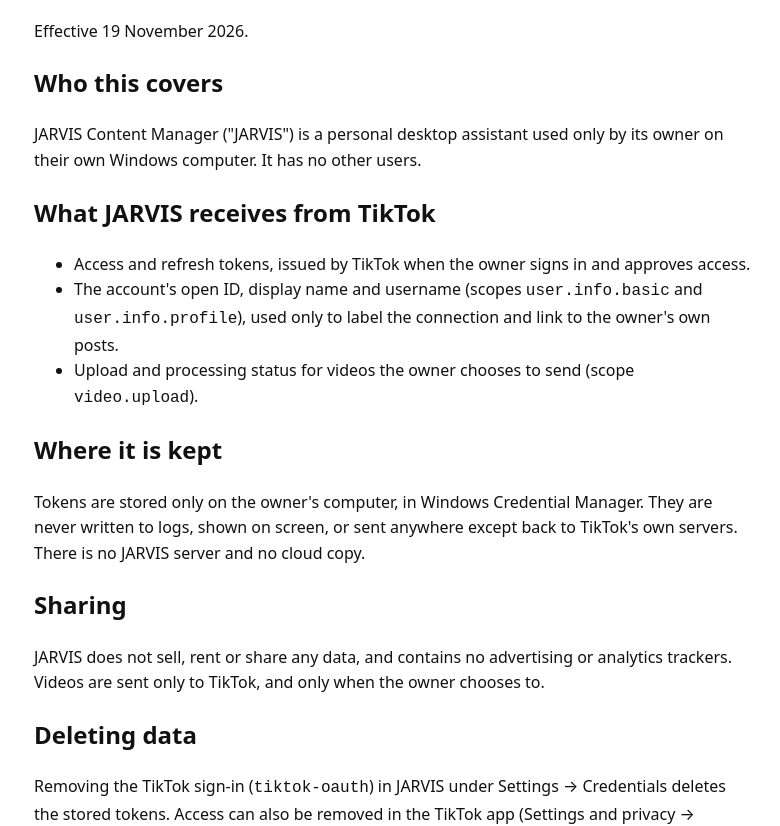
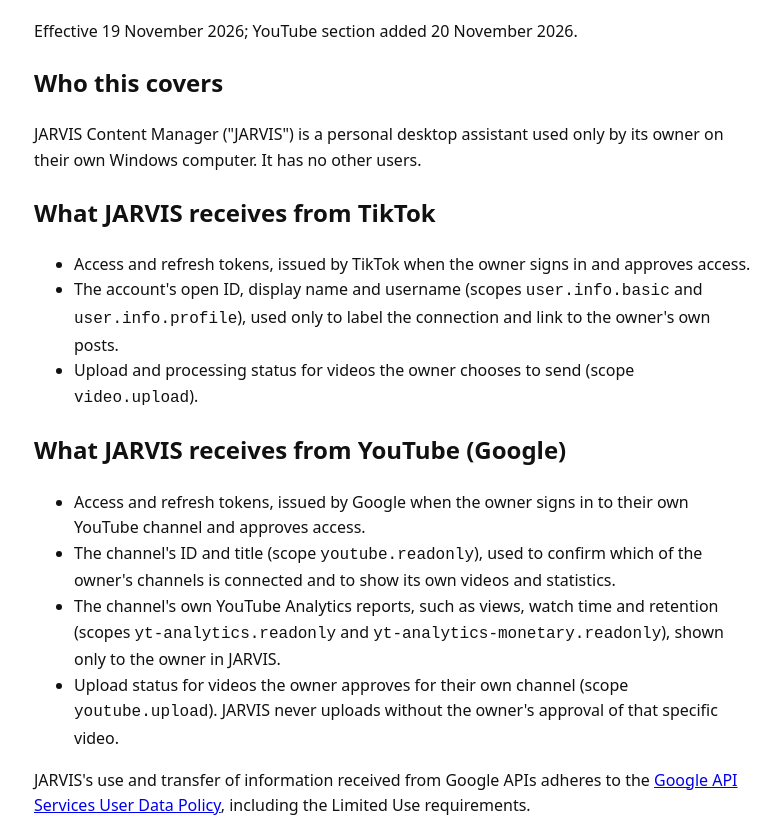
Before and after one commit to williamguy11/jarvis-content-manager, a plain HTML site: page privacy.html in a window 1280 px wide. Shown: the part 141-967 px from the top of the page, without its empty margins (246-1026 px from the left). Drawn offline with Linux system fonts and the light colour scheme.

Commit message:
Privacy policy: add what JARVIS receives from YouTube (Google) and the Limited Use statement

```diff
--- a/privacy.html
+++ b/privacy.html
@@ -12,7 +12,7 @@
 <body>
 <p><a href="index.html">JARVIS Content Manager</a> · <a href="terms.html">Terms of Service</a></p>
 <h1>Privacy Policy</h1>
-<p>Effective 19 November 2026.</p>
+<p>Effective 19 November 2026; YouTube section added 20 November 2026.</p>
 
 <h2>Who this covers</h2>
 <p>JARVIS Content Manager ("JARVIS") is a personal desktop assistant used only by its owner on their own Windows computer. It has no other users.</p>
@@ -25,17 +25,32 @@
   <li>Upload and processing status for videos the owner chooses to send (scope <code>video.upload</code>).</li>
 </ul>
 
+<h2>What JARVIS receives from YouTube (Google)</h2>
+<ul>
+  <li>Access and refresh tokens, issued by Google when the owner signs in to their own YouTube channel and approves access.</li>
+  <li>The channel's ID and title (scope <code>youtube.readonly</code>), used to confirm which of the owner's channels is connected and to show its own
+      videos and statistics.</li>
+  <li>The channel's own YouTube Analytics reports, such as views, watch time and retention (scopes <code>yt-analytics.readonly</code> and
+      <code>yt-analytics-monetary.readonly</code>), shown only to the owner in JARVIS.</li>
+  <li>Upload status for videos the owner approves for their own channel (scope <code>youtube.upload</code>). JARVIS never uploads without the
+      owner's approval of that specific video.</li>
+</ul>
+<p>JARVIS's use and transfer of information received from Google APIs adheres to the
+<a href="https://developers.google.com/terms/api-services-user-data-policy">Google API Services User Data Policy</a>, including the Limited Use
+requirements.</p>
+
 <h2>Where it is kept</h2>
 <p>Tokens are stored only on the owner's computer, in Windows Credential Manager. They are never written to logs, shown on screen, or sent
-anywhere except back to TikTok's own servers. There is no JARVIS server and no cloud copy.</p>
+anywhere except back to the platform that issued them (TikTok or Google). There is no JARVIS server and no cloud copy.</p>
 
 <h2>Sharing</h2>
-<p>JARVIS does not sell, rent or share any data, and contains no advertising or analytics trackers. Videos are sent only to TikTok, and only
-when the owner chooses to.</p>
+<p>JARVIS does not sell, rent or share any data, and contains no advertising or analytics trackers. Videos are sent only to the owner's own TikTok or YouTube
+account, and only when the owner chooses to.</p>
 
 <h2>Deleting data</h2>
 <p>Removing the TikTok sign-in (<code>tiktok-oauth</code>) in JARVIS under Settings → Credentials deletes the stored tokens. Access can also be removed in the TikTok app
-(Settings and privacy → Security and permissions → Apps).</p>
+(Settings and privacy → Security and permissions → Apps). Removing the YouTube sign-in (<code>youtube-oauth</code>) deletes the stored Google tokens;
+access can also be removed at <a href="https://myaccount.google.com/permissions">myaccount.google.com/permissions</a>.</p>
 
 <h2>Changes</h2>
 <p>This policy may be updated; the date above shows the latest version.</p>
```
